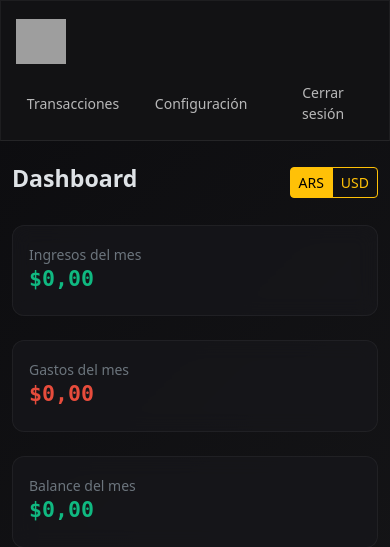
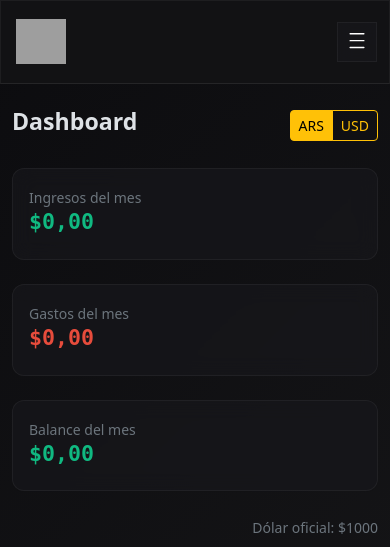
Before and after one commit to facundoroman0/arsforte-project, a Django app: page /dashboard/ in a window 390 px wide. Shown: the top 547 px of the page. Run offline with Django 5.2, Linux system fonts and the light colour scheme; the visitor is signed in with stand-in values (Sample User, id 1); data comes from the database, SQL or seed files in the repository; data that the repository does not hold is empty; some libraries are stand-ins or nearby versions; grey boxes are pictures that could not be loaded.

Commit message:
Add mobile hamburger menu with glassmorphism styling

```diff
--- a/static/css/global-styles.css
+++ b/static/css/global-styles.css
@@ -51,26 +51,29 @@ body {
   height: 56px;
 }
 
-/* Navbar items */
-.navbar .btn {
-  background: transparent;
-  border: 1px solid transparent;
-  color: rgba(255, 255, 255, 0.7);
-  padding: 0.4rem 0.8rem;
-  font-size: 0.875rem;
-  transition: all 0.2s ease;
+.nav-item {
+  border-radius: 6px;
+  transition: background 0.3s ease-in-out;
+
 }
 
-.navbar .btn:hover {
+.nav-item:hover {
   background: rgba(255, 255, 255, 0.08);
-  border-color: rgba(255, 255, 255, 0.1);
-  color: #fff;
 }
 
-.navbar .btn:active {
-  background: rgba(52, 209, 191, 0.15);
+.nav-link {
+  color: rgba(255, 255, 255, 0.8);
+  padding: 0.75rem 1rem;
+  border-radius: 6px;
+  display: block;
+  text-align: left;
+}
+
+.nav-link:hover {
   color: var(--color-cyan);
+  background: rgba(52, 209, 191, 0.1);
 }
+
 
 .form-control.glass,
 .form-select.glass {
@@ -167,3 +170,43 @@ body {
 .table.glass tbody tr:hover {
   background: rgba(255, 255, 255, 0.03);
 }
+
+/* Hamburger menu - Custom button */
+.menu-toggle-btn {
+  background: var(--glass-bg);
+  border: 1px solid var(--glass-border);
+  padding: 0.5rem;
+  width: 40px;
+  height: 40px;
+  display: flex;
+  align-items: center;
+  justify-content: center;
+}
+
+.menu-toggle-btn:hover {
+  background: rgba(255, 255, 255, 0.1);
+}
+
+/* Navbar collapse glass */
+.navbar-collapse {
+  transition: all 0.3s ease;
+}
+
+@media (max-width: 767px) {
+  .navbar-collapse {
+    /*background: var(--glass-bg);
+    backdrop-filter: blur(var(--glass-blur));
+    -webkit-backdrop-filter: blur(var(--glass-blur));
+    border: 1px solid var(--glass-border);*/
+    border-radius: 8px;
+    margin-top: 0.5rem;
+    padding: 0.5rem;
+    /*box-shadow: 0 4px 20px rgba(0, 0, 0, 0.3);*/
+  }
+
+  .navbar-collapse .navbar-nav {
+    display: flex;
+    flex-direction: column;
+    gap: 0.25rem;
+  }
+}
--- /dev/null
+++ b/static/js/menu-toggle.js
@@ -0,0 +1,31 @@
+document.addEventListener('DOMContentLoaded', function() {
+  const menuToggle = document.querySelector('.menu-toggle-btn');
+  const navbarCollapse = document.getElementById('navbarNav');
+
+  if (menuToggle) {
+    const hamburger = menuToggle.querySelector('.icon-hamburger');
+    const close = menuToggle.querySelector('.icon-close');
+
+    menuToggle.addEventListener('click', function() {
+      this.classList.toggle('collapsed');
+
+      const isCollapsed = this.classList.contains('collapsed');
+      hamburger.style.display = isCollapsed ? 'none' : 'block';
+      close.style.display = isCollapsed ? 'block' : 'none';
+    });
+
+    const navLinks = navbarCollapse.querySelectorAll('.nav-link');
+    navLinks.forEach(function(link) {
+      link.addEventListener('click', function() {
+        menuToggle.classList.remove('collapsed');
+        hamburger.style.display = 'block';
+        close.style.display = 'none';
+
+        const bsCollapse = new bootstrap.Collapse(navbarCollapse, {
+          toggle: false
+        });
+        bsCollapse.hide();
+      });
+    });
+  }
+});
--- a/templates/base.html
+++ b/templates/base.html
@@ -19,7 +19,6 @@
     {% if not hide_navbar %}
       <nav class="navbar navbar-expand-md navbar-dark glass">
         <div class="container">
-      {# <a class="navbar-brand fw-bold" href="{% url 'dashboard' %}">ArsForte</a> #}
           <a class="navbar-brand fw-bold" href="{% url 'dashboard' %}">
             <svg version="1.2" xmlns="http://www.w3.org/2000/svg" viewBox="0 0 300 300" width="300" height="300">
               <defs>
@@ -35,8 +34,29 @@
               </g>
               <use id="Carpeta 1 copy" href="#img3" x="14" y="26"/>
             </svg></a>
-          <div class="d-flex align-items-center gap-2">
-            {% block navbar_actions %}{% endblock %}
+          <button class="menu-toggle-btn glass d-md-none" type="button" data-bs-toggle="collapse" data-bs-target="#navbarNav" aria-label="Toggle navigation">
+            <svg class="icon-hamburger" xmlns="http://www.w3.org/2000/svg" width="24" height="24" fill="currentColor" viewBox="0 0 16 16">
+              <path d="M2.5 12a.5.5 0 0 1 .5-.5h10a.5.5 0 0 1 0 1H3a.5.5 0 0 1-.5-.5zm0-5a.5.5 0 0 1 .5-.5h10a.5.5 0 0 1 0 1H3a.5.5 0 0 1-.5-.5zm0-5a.5.5 0 0 1 .5-.5h10a.5.5 0 0 1 0 1H3a.5.5 0 0 1-.5-.5z"/>
+            </svg>
+            <svg class="icon-close" xmlns="http://www.w3.org/2000/svg" width="24" height="24" fill="currentColor" viewBox="0 0 16 16" style="display: none;">
+              <path d="M4.646 4.646a.5.5 0 0 1 .708 0L8 7.293l2.646-2.647a.5.5 0 0 1 .708.708L8.707 8l2.647 2.646a.5.5 0 0 1-.708.708L8 8.707l-2.646 2.647a.5.5 0 0 1-.708-.708L7.293 8 4.646 5.354a.5.5 0 0 1 0-.708z"/>
+            </svg>
+          </button>
+          <div class="collapse navbar-collapse" id="navbarNav">
+            <ul class="navbar-nav ms-auto d-md-flex align-items-md-center gap-md-2">
+              <li class="nav-item">
+                <a class="nav-link " href="{% url 'dashboard' %}">Dashboard</a>
+              </li>
+              <li class="nav-item">
+                <a class="nav-link" href="{% url 'transactions:list' %}">Transacciones</a>
+              </li>
+              <li class="nav-item">
+                <a class="nav-link" href="{% url 'settings' %}">Configuración</a>
+              </li>
+              <li class="nav-item">
+                <a class="nav-link" href="{% url 'logout' %}">Cerrar sesión</a>
+              </li>
+            </ul>
           </div>
         </div>
       </nav>
@@ -56,6 +76,7 @@
     {% block content %}{% endblock %}
 
     <script src="https://cdn.jsdelivr.net/npm/bootstrap@5.3.3/dist/js/bootstrap.bundle.min.js"></script>
+    <script src="{% static 'js/menu-toggle.js' %}"></script>
 
     {% block extra_js %}{% endblock %}
   </body>
--- a/templates/dashboard.html
+++ b/templates/dashboard.html
@@ -2,13 +2,6 @@
 {% load static format %}
 
 {% block title %}Dashboard - ArsForte{% endblock %}
-
-{% block navbar_actions %}
-  <a href="{% url 'transactions:list' %}" class="btn btn-outline-light rounded-pill btn-sm">Transacciones</a>
-  <a href="{% url 'settings' %}" class="btn btn-outline-light rounded-pill btn-sm">Configuración</a>
-  <a href="{% url 'logout' %}" class="btn btn-outline-light rounded-pill btn-sm">Cerrar sesión</a>
-{% endblock %}
-
 
 {% block content %}
 <main class="container py-4">
--- a/templates/settings.html
+++ b/templates/settings.html
@@ -2,11 +2,6 @@
 {% load static %}
 
 {% block title %}Configuración - ArsForte{% endblock %}
-
-{% block navbar_actions %}
-  <a href="{% url 'dashboard' %}" class="btn btn-outline-light rounded-pill btn-sm">Dashboard</a>
-  <a href="{% url 'logout' %}" class="btn btn-outline-light rounded-pill btn-sm">Cerrar sesión</a>
-{% endblock %}
 
 {% block content %}
 <main class="container py-4" style="max-width: 600px;">
--- a/templates/transactions/form.html
+++ b/templates/transactions/form.html
@@ -4,9 +4,6 @@
 
 {% block title %}{{ action }} Transacción - ArsForte{% endblock %}
 
-{% block navbar_actions %}
-  <a href="{% url 'transactions:list' %}" class="btn btn-outline-light rounded-pill btn-sm">Volver</a>
-{% endblock %}
 
 {% block content %}
 <main class="container py-4" style="max-width: 600px; margin: 0 auto;">
--- a/templates/transactions/list.html
+++ b/templates/transactions/list.html
@@ -2,11 +2,6 @@
 {% load static format %}
 
 {% block title %}Transacciones - ArsForte{% endblock %}
-
-{% block navbar_actions %}
-  <a href="{% url 'dashboard' %}" class="btn btn-outline-light rounded-pill btn-sm">Dashboard</a>
-  <a href="{% url 'logout' %}" class="btn btn-outline-light rounded-pill btn-sm">Cerrar sesión</a>
-{% endblock %}
 
 {% block content %}
 <main class="container py-4">
```
